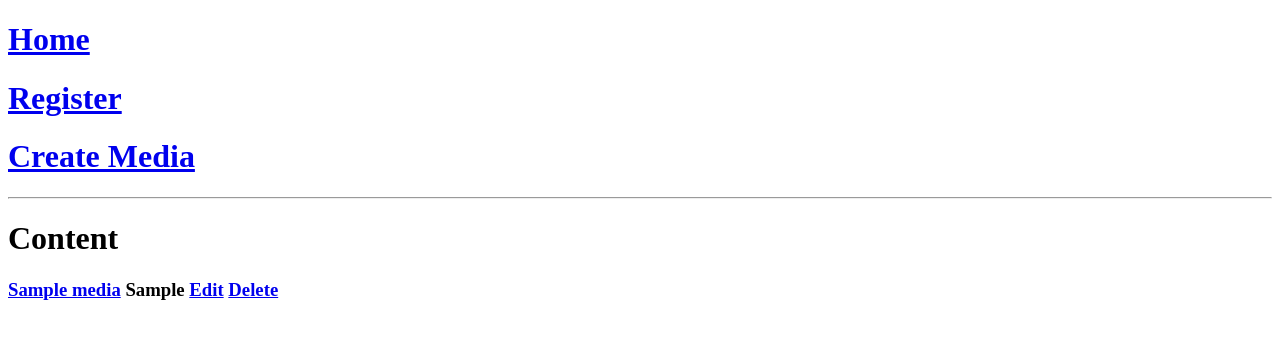
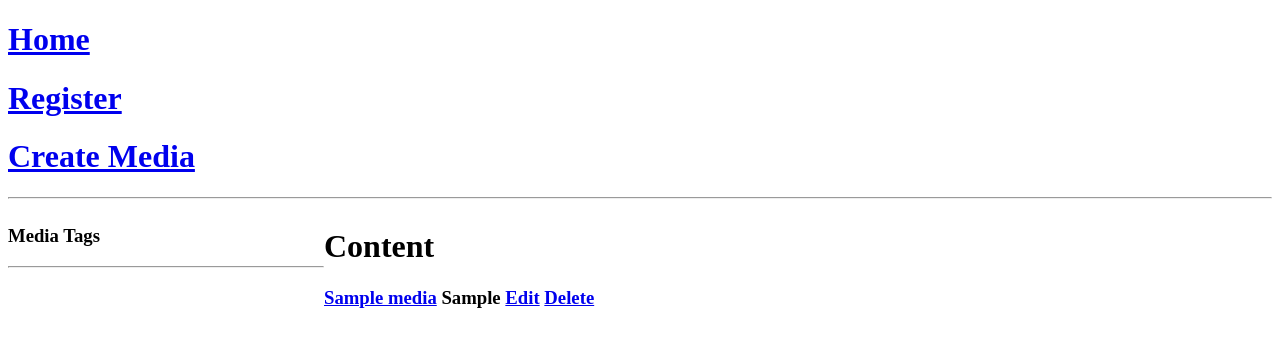
Before and after one commit to EquityDeadlock/gottawatchit, a Django app: page / in a window 1280 px wide. Shown: the top 347 px of the page. Run offline with Django 5.2, Linux system fonts and the light colour scheme; tables that the repository leaves empty hold one stand-in row (values such as "Sample post").

Commit message:
Add Media Tags sidebard

```diff
--- a/base/templates/base/index.html
+++ b/base/templates/base/index.html
@@ -1,8 +1,21 @@
 {% extends 'main.html' %}
 
     {% block content %}
+    <style>
+        .home {
+        display: grid;
+    grid-template-columns: 1fr 3fr;
+    }
+    </style>
+<div class="home">
+    <div>
+        <h3>Media Tags</h3>
+        <hr>
+    </div>
+
+
+    <div class="media_list">
         <h1>Content</h1>
-
         <div>
             {% for media in medias %}
             <h3><a href={% url 'content' media.id %}>{{ media.title }}</a> {{ media.genre }}
@@ -11,4 +24,5 @@
             </h3>
             {% endfor %}
         </div>
+    </div>
 {% endblock %}
```
Lines whose indentation alone changed are shown as unchanged.
